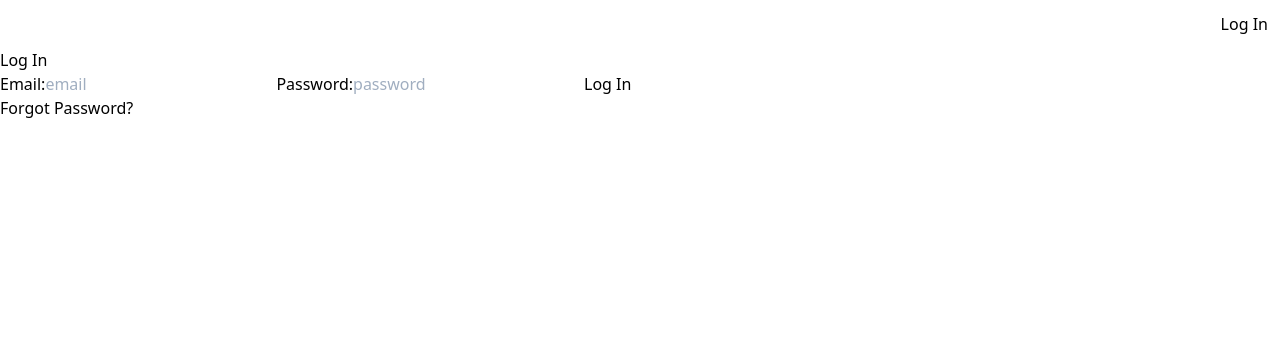
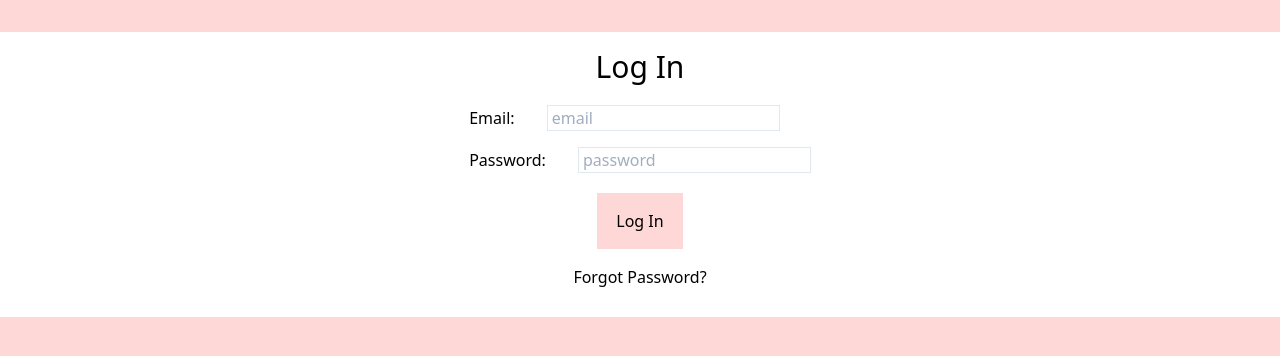
Before and after one commit to AliLynne/upgraded-telegram, a React (Create React App) app: page /login in a window 1280 px wide. Shown: the top 356 px of the page. Built offline with nearby package versions, Linux system fonts and the light colour scheme; no server answers.

Commit message:
design log in page

```diff
--- a/src/components/App.js
+++ b/src/components/App.js
@@ -11,6 +11,7 @@ import NavBar from "./NavBar";
 
 const App = () => {
   return (
+    <div className="bg-red-200 h-screen">
       <Router>
         <AuthProvider>
           <NavBar />
@@ -23,6 +24,7 @@ const App = () => {
           </Switch>
         </AuthProvider>
       </Router>
+    </div>
   );
 };
 
--- a/src/components/Login.js
+++ b/src/components/Login.js
@@ -1,4 +1,4 @@
-import React, { useRef, useState, useEffect } from "react";
+import React, { useRef, useState } from "react";
 import { Link, useHistory } from "react-router-dom";
 import { useAuth } from "../context/AuthContext";
 
@@ -9,12 +9,6 @@ const Signup = () => {
   const [loading, setLoading] = useState(false);
   const history = useHistory();
   const { login } = useAuth();
-
-  // useEffect(() => {
-  //   if (currentUser) {
-  //     push("/");
-  //   }
-  // }, [currentUser, push]);
 
   const handleSubmit = async (e) => {
     e.preventDefault();
@@ -31,34 +25,45 @@ const Signup = () => {
   };
 
   return (
-    <>
-      <h2>Log In</h2>
-      {error && <p>{error}</p>}
-      <form onSubmit={handleSubmit}>
-        <label>
+    <div className="flex flex-col  mx-auto bg-white mt-8 items-center p-3">
+      <h2 className="mb-4 text-3xl">Log In</h2>
+      {error && <p className="text-red-900 mb-4 mx-auto">{error}</p>}
+      <form className="flex flex-col" onSubmit={handleSubmit}>
+        <label className="mb-4">
           Email:
-          <input type="email" name="email" placeholder="email" ref={emailRef} />
+          <input
+            className="ml-8 border"
+            type="email"
+            name="email"
+            placeholder=" email"
+            ref={emailRef}
+          />
         </label>
-        <label>
+        <label className="mb-5">
           Password:
           <input
+            className="ml-8 border"
             type="password"
             name="password"
-            placeholder="password"
+            placeholder=" password"
             ref={passwordRef}
           />
         </label>
 
-        <button disabled={loading} type="submit">
+        <button
+          disabled={loading}
+          type="submit"
+          className="bg-red-200 w-1/4 mx-auto mb-4 p-4"
+        >
           Log In
         </button>
       </form>
-      <div>
+      <div className="mb-4">
         <p>
           <Link to="/forgot-password">Forgot Password?</Link>
         </p>
       </div>
-    </>
+    </div>
   );
 };
 
--- a/src/components/NavBar.js
+++ b/src/components/NavBar.js
@@ -2,13 +2,13 @@ import React from "react";
 import { Link } from "react-router-dom";
 import { useAuth } from "../context/AuthContext";
 
+// Wrapper component for li styling
 const ListItem = ({ children }) => {
   return <li className="p-3">{children}</li>;
 };
 
 const NavBar = () => {
   const { currentUser } = useAuth();
-  console.log(currentUser);
   return (
     <ul className="flex justify-end">
       {currentUser && (
@@ -21,11 +21,6 @@ const NavBar = () => {
           </ListItem>
         </>
       )}
-      {!currentUser && (
-        <ListItem>
-          <Link to="/login">Log In</Link>
-        </ListItem>
-      )}
     </ul>
   );
 };
```
Lines whose indentation alone changed are shown as unchanged.
